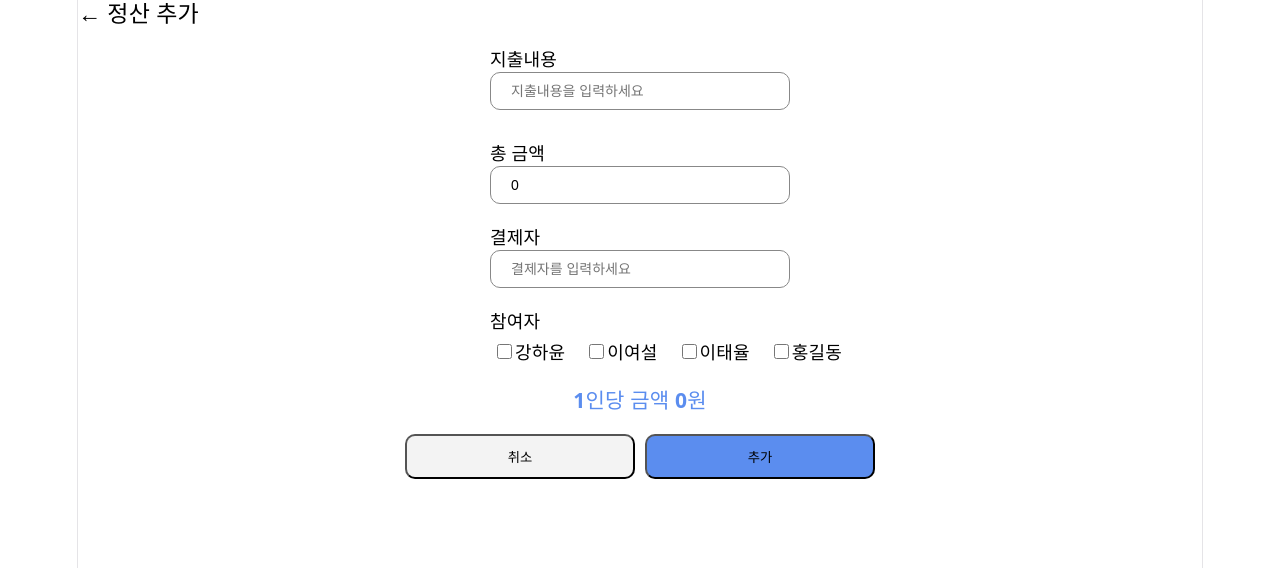
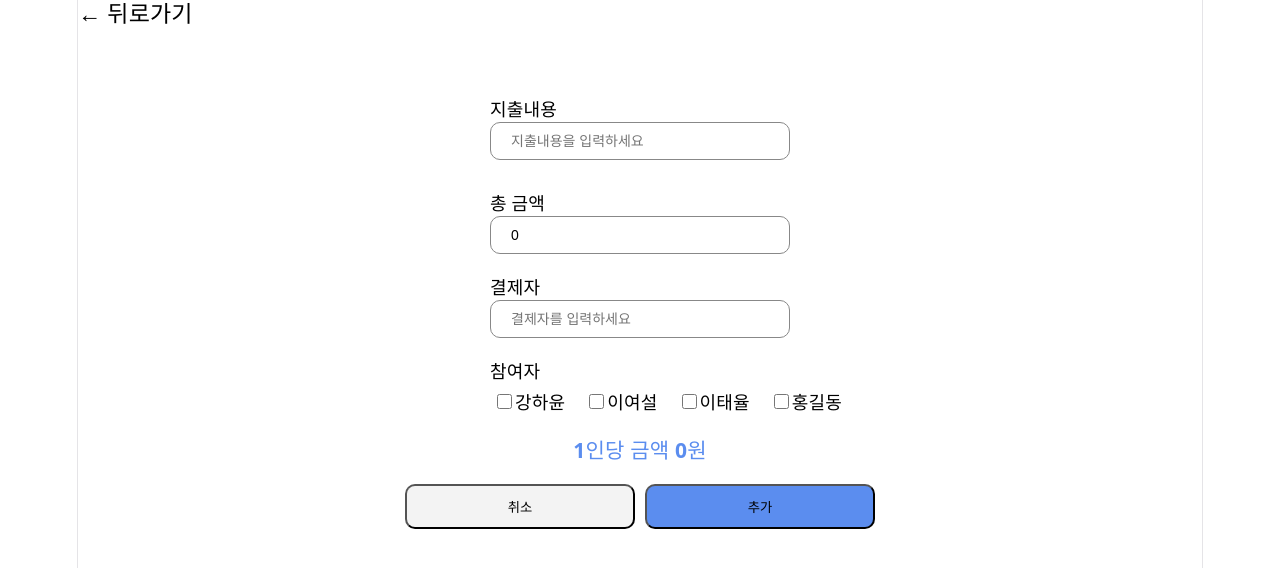
Before and after one commit to taetae0821/React-practice, a React (Vite) app: page /Settlement in a window 1280 px wide. Shown: the top 568 px of the page. Built offline with nearby package versions, Linux system fonts and the light colour scheme.

Commit message:
settlement 수정

```diff
--- a/src/settlemen.jsx
+++ b/src/settlemen.jsx
@@ -1,4 +1,5 @@
 import { useState } from 'react';
+import { Link } from 'react-router-dom';
 import './settlemen.css';
 
 function Settlement() {
@@ -22,21 +23,15 @@
 
 
         <div>
-            <a
-                href=""
-                style={{
-                    color: 'black',
+            <Link to="/promiseMain" className="a" style={{
+                        color: 'black',
                     marginBottom: '20px',
                     display: 'flex',
                     alignItems: 'start',
                     fontSize: '23px'
-                }}
-            >
-                ← 정산 추가
-            </a>
-
-            <div className="container">
-
+                    }}> ← 뒤로가기</Link>
+            <div className="container" >
+                    <div style={{marginBottom: '50px'}}></div>
                 <label>지출내용</label>
                 <input
                     type="text"
```
